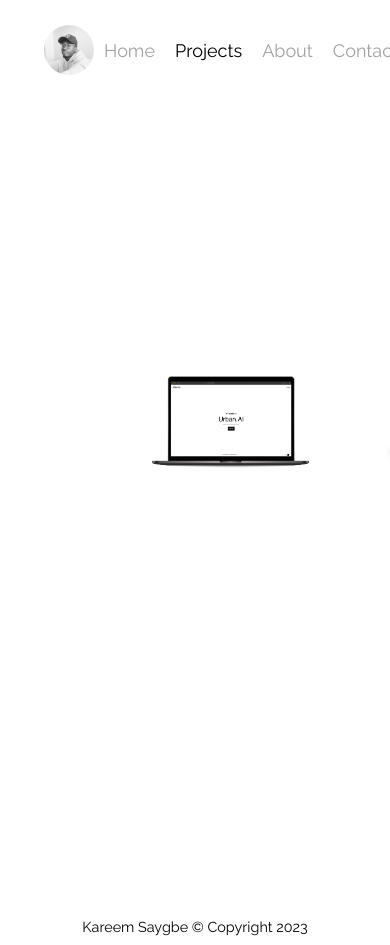
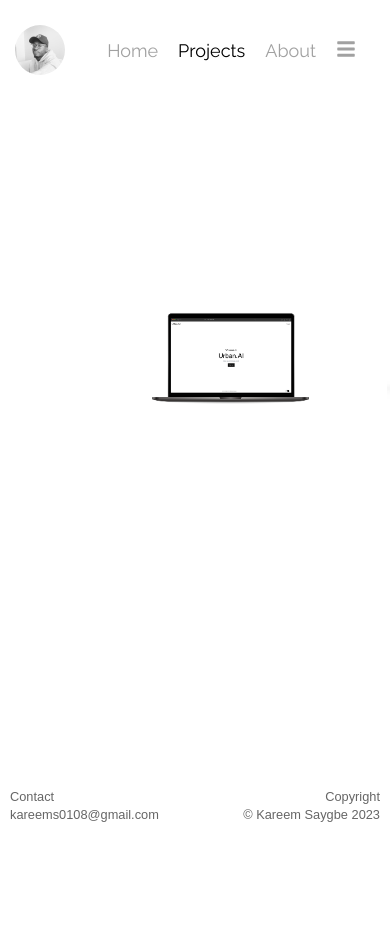
Before and after one commit to vintvgx/Portfolio, a React (Create React App) app: page /Projects in a window 390 px wide. After the commit the page ends 844 px from the top, so only its background shows below. Built offline with nearby package versions, Linux system fonts and the light colour scheme.

Commit message:
Project revamped. Optimzed Header, changed ProjectView structure + Replaced Link components dynamically between Footer/Header

```diff
--- a/src/components/Footer/Footer.css
+++ b/src/components/Footer/Footer.css
@@ -2,7 +2,54 @@
     background-color: #ffffff; /* You can choose your desired color */
     padding: 10px 0;
     text-align: center;
-    font-size: 0.9rem;
+    font-size: 0.8rem;
     width: 100%;
-    color: black;
+    font-family: Arial, sans-serif;
+
+    color: #666;
 }
+
+.leftSelection {
+    text-align: left;
+    margin-left: 100px;
+}
+
+.rightSelection {
+    text-align: right;
+    margin-right: 100px;
+}
+
+/* Style the centerSelection with the icons */
+.centerSelection {
+    display: flex;
+    align-items: center;
+    gap: 15px; /* Set the gap between icons */
+    margin-top: 5px;
+  }
+
+  /* Style the icons */
+  .icon {
+    cursor: pointer;
+    transition: color 0.3s ease-in-out;
+    color:#666
+  }
+
+  .icon:hover {
+    color: rgb(0, 0, 0); /* Sets the initial color to light gray */
+  }
+
+@media only screen and (max-width: 768px) {
+    .leftSelection {
+
+        margin-left: 10px;
+    }
+
+    .rightSelection {
+
+        margin-right: 10px;
+    }
+
+    .centerSelection {
+        display: none;
+    }
+}
--- a/src/components/Footer/Footer.tsx
+++ b/src/components/Footer/Footer.tsx
@@ -1,8 +1,41 @@
 import React from "react";
+import { FaGithub, FaLinkedin, FaTwitter } from "react-icons/fa";
 import "./Footer.css";
 
+const footerStyles: React.CSSProperties = {
+  backgroundColor: "#ffffff",
+  padding: "20px 0",
+  fontSize: "0.8rem",
+  width: "100%",
+  fontFamily: "Arial, sans-serif",
+  color: "#666",
+  lineHeight: "1.4",
+  position: "fixed",
+  bottom: "0",
+  display: "flex",
+  justifyContent: "space-between",
+  alignItems: "center",
+};
+
 const Footer: React.FC = () => {
-  return <footer className="footer">Kareem Saygbe © Copyright 2023</footer>;
+  return (
+    <footer style={footerStyles}>
+      <div className="leftSelection">
+        Contact
+        <br />
+        kareems0108@gmail.com
+      </div>
+      <div className="centerSelection">
+        <FaGithub className="icon" size={16} />
+        <FaLinkedin className="icon" size={16} />
+        <FaTwitter className="icon" size={16} />
+      </div>
+      <div className="rightSelection">
+        Copyright
+        <br />© Kareem Saygbe 2023
+      </div>
+    </footer>
+  );
 };
 
 export default Footer;
--- a/src/components/Header/Header.css
+++ b/src/components/Header/Header.css
@@ -18,7 +18,7 @@
   background-size: cover;
   background-position: center;
   border-radius: 50%;
-  margin-left: 100px;
+  /* margin-left: 100px; */
 }
 
 .nav-links {
--- a/src/components/HeaderV2/Header_V2.css
+++ b/src/components/HeaderV2/Header_V2.css
@@ -19,7 +19,7 @@
     background-size: cover;
     background-position: center;
     border-radius: 50%;
-    margin-left: 10%; /* Adjust margin as needed */
+    margin-left: 100px;
     position: relative;
   }
 
@@ -47,21 +47,47 @@
   font-style: normal;
   }
 
+
+
   .contact-link p {
     cursor: pointer;
   }
 
   .social-icons {
+  display: none;
+  flex-direction: row;
+  align-items: center;
+  justify-content: center;
+  margin-left: 20px;
+  /* position: fixed; */
+  gap: 25px;
+  top: 40px;
+  right: 100px;
+  z-index: 1000;
+}
+
+   .social-icons.open {
     display: flex;
   flex-direction: row;
   position: absolute;
   top: 50px;  /* Adjust according to the exact position */
-  right: 0px;
+  right: 0px;  /* Adjust according to your desired right position */
   background-color: white;
   border-radius: 5px;
   padding: 15px;
-  box-shadow: 4px 4px 10px rgba(0, 0, 0, 0.1);
-  gap: 10px;
+  box-shadow: 4px 4px 10px rgba(0, 0, 0, 0.1)
+  }
+
+   .menu-icon {
+    display: none;
+    font-size: 24px;
+    z-index: 1001;
+    cursor: pointer; /* To make it clear it's clickable */
+    font-size: 20px; /* Adjust according to your needs */
+    color: #000; /* Adjust according to your needs */
+    display: none; /* It will be visible only on mobile */
+    align-self: center; /* Align self to center */
+
   }
 
   .icon {
@@ -82,4 +108,17 @@
         flex-direction: column;
         right: 5px
       }
+
+      .menu-icon {
+      display: block;
+      margin-right: 0;  /* Remove margin */
+    }
+
+      .profile-icon {
+        margin-left: 10px;
+      }
+
+      .social-icons {
+      display: none;  /* Hide by default on mobile */
+    }
   }
--- a/src/components/HeaderV2/Header_V2.tsx
+++ b/src/components/HeaderV2/Header_V2.tsx
@@ -1,6 +1,6 @@
 import React, { useState } from "react";
 import { AiFillMail } from "react-icons/ai";
-import { FaGithub, FaLinkedin, FaTwitter } from "react-icons/fa";
+import { FaBars, FaGithub, FaLinkedin, FaTwitter } from "react-icons/fa";
 import { NavLink, useLocation } from "react-router-dom";
 import "./Header_V2.css";
 
@@ -13,6 +13,7 @@ const Header_V2: React.FC<HeaderProps> = ({ className, backgroundColor }) => {
   const location = useLocation();
   const isActive = (path: string) => location.pathname === path;
   const [isSocialDropdownOpen, setSocialDropdownOpen] = useState(false);
+  const [isMobileMenuOpen, setIsMobileMenuOpen] = useState(false);
 
   const activeNavStyle = {
     color: "black",
@@ -58,35 +59,23 @@ const Header_V2: React.FC<HeaderProps> = ({ className, backgroundColor }) => {
           <p>About</p>
         </NavLink>
 
-        {/* Contact link with a click handler to toggle the social links dropdown */}
         <div
-          className={`nav-link contact-link ${
-            isSocialDropdownOpen ? "active" : ""
-          }`}
-          onClick={toggleSocialDropdown}>
-          <p>Contact</p>
-          {isSocialDropdownOpen && (
-            <div className="social-icons">
-              <a href="mailto:kareems0108@gmail.com" className="icon-link">
-                <AiFillMail className="icon" color={iconColor} />
-              </a>{" "}
-              <a
-                href="https://github.com/vintvgx"
-                target="_blank"
-                rel="noopener noreferrer"
-                className="icon-link">
-                <FaGithub className="icon" color={iconColor} />
-              </a>
-              <a
-                href="https://www.linkedin.com/in/kareem-saygbe-63b82a1b4"
-                target="_blank"
-                rel="noopener noreferrer"
-                className="icon-link">
-                <FaLinkedin className="icon" color={iconColor} />
-              </a>
-              <FaTwitter className="icon" color={iconColor} />
-            </div>
-          )}
+          className={`menu-icon ${isMobileMenuOpen ? "open" : ""}`}
+          onClick={() => setIsMobileMenuOpen(!isMobileMenuOpen)}>
+          <FaBars
+            style={{
+              color: "rgba(145, 145, 145, 0.856)",
+              marginLeft: "10px",
+              marginTop: "2px",
+            }}
+            color={"black"}
+          />
+        </div>
+        <div className={`social-icons ${isMobileMenuOpen ? "open" : ""}`}>
+          <AiFillMail className="icon" color={"black"} />
+          <FaGithub className="icon" color={"black"} />
+          <FaLinkedin className="icon" color={"black"} />
+          <FaTwitter className="icon" color={"black"} />
         </div>
       </div>
     </div>
--- a/src/views/Home/Home.css
+++ b/src/views/Home/Home.css
@@ -1,4 +1,14 @@
+/* Add this CSS to ensure a minimum height for your content area */
+.container {
+  min-height: 100vh;
+  display: flex;
+  flex-direction: column;
+}
 
+/* Adjust the margin-top for the footer to provide space above it */
+.footer {
+  margin-top: auto;
+}
 
 .home-content.active {
     opacity: 1;
--- a/src/views/ProjectsUpdate/ProjectsUpdated.css
+++ b/src/views/ProjectsUpdate/ProjectsUpdated.css
@@ -1,3 +1,10 @@
+*{
+  -ms-overflow-style: none;
+}
+::-webkit-scrollbar {
+  display: none;
+}
+
 /* CSS */
 .image-text {
   opacity: 0;
@@ -9,3 +16,40 @@
   opacity: 1;
   visibility: visible;
 }
+
+/* Modal Styles */
+.modal {
+  display: block ; /* Hide the modal by default */
+  position: fixed;
+  top: 0;
+  left: 0;
+  width: 100%;
+  height: 100%;
+  background-color: hsl(0, 0%, 5%); /* Set the background color */
+  z-index: 9999; /* Ensure it appears above other content */
+  overflow: auto; /* Enable scrolling if content overflows */
+}
+
+/* Modal Content */
+.modal-content {
+
+  position: relative;
+  margin: auto;
+  padding: 20px;
+  width: 60%;
+  height: 60%;
+  max-width: 80%;
+  max-height: 80%;
+  border-radius: 8px;
+  text-align: center;
+}
+
+/* Close Button */
+.close {
+  position: relative;
+  top: 10px;
+  right:600px;
+  font-size: 24px;
+  cursor: pointer;
+  color: rgb(255, 255, 255);
+}
--- a/src/views/ProjectsUpdate/ProjectsUpdated.tsx
+++ b/src/views/ProjectsUpdate/ProjectsUpdated.tsx
@@ -5,46 +5,38 @@ import "./ProjectsUpdated.css";
 const ProjectsUpdated: React.FC = () => {
   const imageContainerRef = useRef<HTMLDivElement | null>(null);
   const [currentIndex, setCurrentIndex] = useState<number | null>(null);
+  const [isModalOpen, setIsModalOpen] = useState(false); // State for modal visibility
 
   const handleImageClick = (index: number) => {
-    console.log(
-      "🚀 ~ file: ProjectsUpdated.tsx:30 ~ handleImageClick ~ e:",
-      index
-    );
-
+    console.log("CLICK PRESSED");
     if (imageContainerRef.current) {
+      console.log("CURRENT");
       const imageWrapper = imageContainerRef.current.children[
         index
       ] as HTMLDivElement;
       if (imageWrapper) {
-        // Calculate the scrollLeft position based on the clicked index
-        const containerWidth = imageContainerRef.current.offsetWidth;
-        const imageWidth = imageWrapper.offsetWidth;
-        const scrollLeft =
-          imageWrapper.offsetLeft - (containerWidth - imageWidth) / 2;
+        // Set the current index
+        setCurrentIndex(index);
+        console.log(
+          "🚀 ~ file: ProjectsUpdated.tsx:20 ~ handleImageClick ~ index:",
+          index
+        );
 
-        // Ensure scrollLeft is not negative
-        const validScrollLeft = Math.max(scrollLeft, 0);
-
-        // Animate scrolling to the selected image
-        imageContainerRef.current.scrollTo({
-          left: validScrollLeft,
-          behavior: "smooth",
-        });
-
-        // Show the text elements for the current index
-        const textElements = imageWrapper.querySelectorAll(".image-text");
-        textElements.forEach((element) => {
-          element.classList.add("show");
-        });
-
-        // Update the current index
-        setCurrentIndex(index);
+        // Open the modal
+        setIsModalOpen(true);
+        console.log(isModalOpen);
       }
     }
   };
 
+  const closeModal = () => {
+    // Close the modal
+    setIsModalOpen(false);
+  };
+
   return (
+    <div style={{ height: "auto" }}>
+      {/* Container for image wrapper divs */}
       <div style={imageContainerStyle} ref={imageContainerRef}>
         {/* Add empty div to create space on the left */}
         <div style={{ flex: "0 0 auto", width: "50%" }}></div>
@@ -60,12 +52,36 @@ const ProjectsUpdated: React.FC = () => {
                 width: item.cover_update_width,
                 display: "block",
                 margin: "0 auto",
+                cursor: "pointer",
               }}
             />
           </div>
         ))}
         {/* Add empty div to create space on the right */}
         <div style={{ flex: "0 0 auto", width: "50%" }}></div>
+      </div>
+      {/* Modal */}
+      {isModalOpen && (
+        <div className="modal">
+          <div className="modal-content">
+            <span className="close" onClick={closeModal}>
+              &times;
+            </span>
+            {currentIndex !== null && (
+              <img
+                src={jsonData[currentIndex - 1].img_src} // Subtract 1 because the index is 1-based
+                alt=""
+                style={{
+                  maxWidth: "100%",
+                  maxHeight: "100%",
+                  display: "block",
+                  margin: "0 auto",
+                }}
+              />
+            )}
+          </div>
+        </div>
+      )}
     </div>
   );
 };
@@ -77,7 +93,7 @@ const imageContainerStyle: React.CSSProperties = {
   flexDirection: "row",
   overflowX: "scroll", // Enable horizontal scrolling
   gap: "20px", // 40px spacing between images
-  height: "100vh",
+  height: "85vh",
   alignItems: "center", // Center vertically
   scrollSnapType: "x mandatory", // Enable snapping
 };
```
Also changed, not shown: src/components/Header/Header.tsx (+5 -7 lines). Lines whose indentation alone changed are shown as unchanged.
